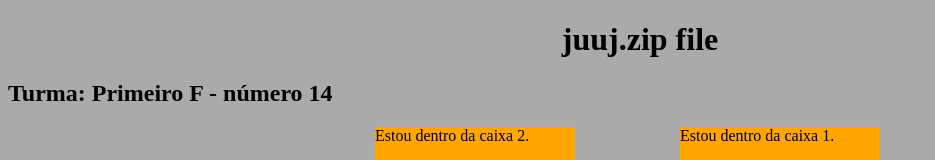
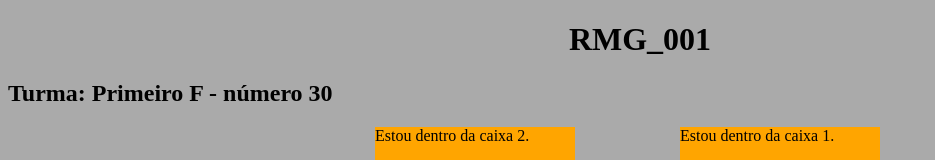
Before and after one commit to ramajn/primeirof_2t, a plain HTML site: page index.html in a window 1280 px wide. Shown: the top 160 px of the page, without its empty margins (0-935 px from the left). Drawn offline with Linux system fonts and the light colour scheme.

Commit message:
Update index.html

```diff
--- a/index.html
+++ b/index.html
@@ -6,8 +6,8 @@
     <link rel="stylesheet" href="estilo.css">
   </head>
   <body>
-    <h1>juuj.zip file</h1>
-    <h2>Turma: Primeiro F - número 14</h2>
+    <h1>RMG_001</h1>
+    <h2>Turma: Primeiro F - número 30</h2>
     <div class="caixa1">
       Estou dentro da caixa 1.
     </div>
```
